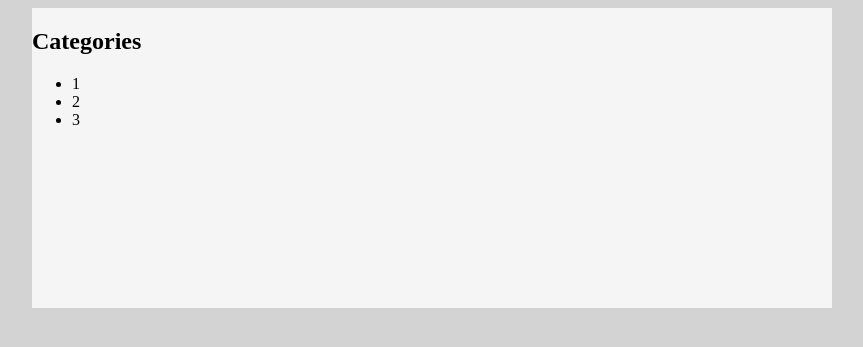
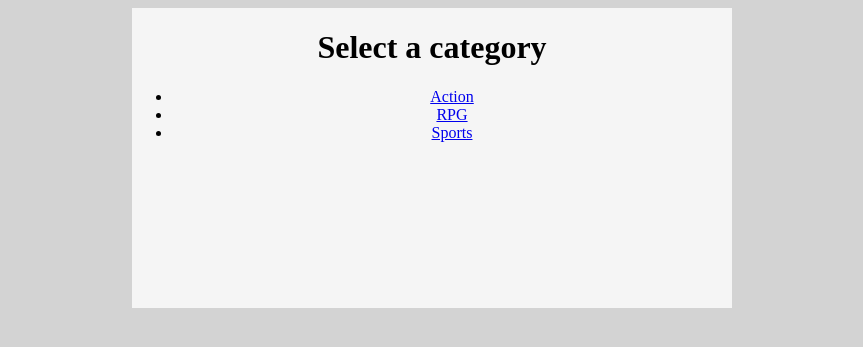
Before and after one commit to GreyBacon/CIS4260-GroupProject, a PHP site: page / in a window 1280 px wide. Shown: the top 347 px of the page, without its empty margins (208-1071 px from the left). Run offline with PHP 8.4, Linux system fonts and the light colour scheme; data comes from the database, SQL or seed files in the repository.

Commit message:
Basic links working

```diff
--- a/index.php
+++ b/index.php
@@ -9,21 +9,21 @@ $categories = get_categories();
 <html>
     <head>
         <meta charset="UTF-8">
-        <title>Products</title>
+        <title>Games</title>
         <link rel="stylesheet" type="text/css" href="main.css" />
     </head>
     <body class="flexbox-container">
     <div class="mainBody">
-    <aside>
-        <h1>Categories</h1>
+        <h1>Select a category</h1>
         <ul>
             <?php foreach($categories as $category) : ?>
             <li>
-                <?php echo $category['category_id']; ?>
+                <a href="?category= <?php echo $category['category_id']?>">
+                   <?php echo $category['category']?> </a>
+
             </li>
             <?php endforeach; ?>
         </ul>
-    </aside>
     </div>
     </body>
 </html>
--- a/main.css
+++ b/main.css
@@ -19,6 +19,10 @@ html {
 
 .mainBody {
     background-color: whitesmoke;
-    min-width: 800px;
+    min-width: 600px;
     min-height: 300px;
+    text-align: center;
 }
+.mainBody>* {
+
+}
```
